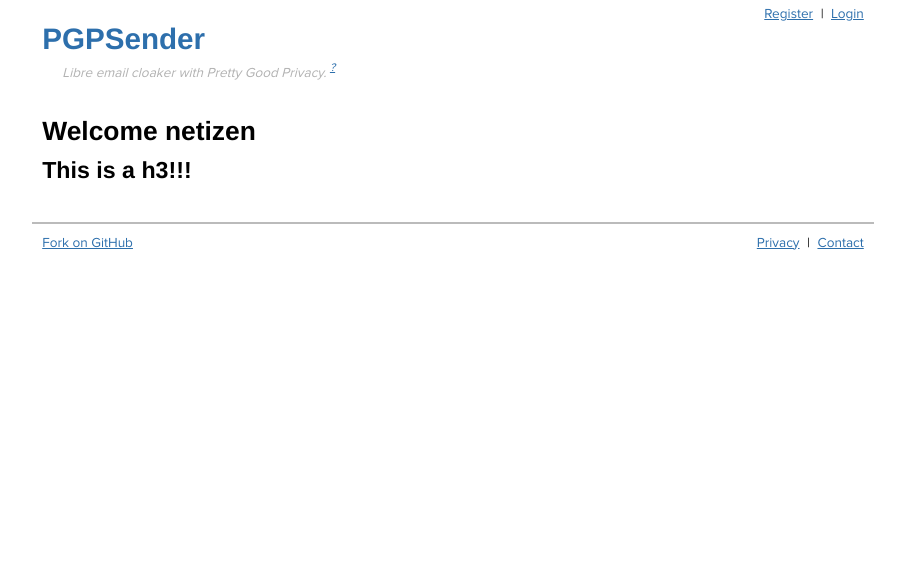
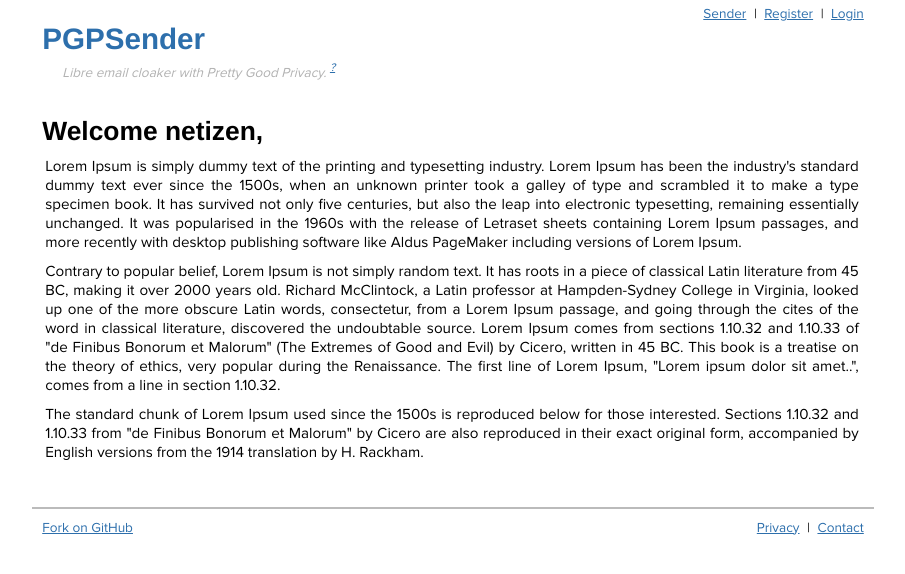
Before and after one commit to antagon/pgpsenderorg, a PHP site: page / in a window 1280 px wide. Shown: the top 574 px of the page, without its empty margins (187-1092 px from the left). Run offline with PHP 8.4, Linux system fonts and the light colour scheme.

Commit message:
Enable sessions in the pages.
If a user attempts to access login or register page already
authenticated, redirect him to index page.

Display user menu.

```diff
--- a/www/contact.php
+++ b/www/contact.php
@@ -1,3 +1,7 @@
+<?php
+	session_start ();
+?>
+
 <!DOCTYPE html>
 <html>
 	<head>
--- a/www/include/top_menu.php
+++ b/www/include/top_menu.php
@@ -1 +1,5 @@
-<a href="register.php">Register</a> <span class="delim">|</span> <a href="login.php">Login</a>
+<?php if ( isset ($_SESSION["user"]) ){ ?>
+	<a href="sender.php">Sender</a> <span class="delim">|</span> <a href="user.php">@<?php echo $_SESSION["user"]["name"]; ?></a> <span class="delim">|</span> <a href="logout.php">Logout</a>
+<?php } else { ?>
+	<a href="sender.php">Sender</a> <span class="delim">|</span> <a href="register.php">Register</a> <span class="delim">|</span> <a href="login.php">Login</a>
+<?php } ?>
--- a/www/index.php
+++ b/www/index.php
@@ -1,3 +1,7 @@
+<?php
+	session_start ();
+?>
+
 <!DOCTYPE html>
 <html>
 	<head>
@@ -21,9 +25,38 @@
 ?>
 			</div>
 
-			<h2>Welcome netizen</h2>
+			<h2>Welcome netizen,</h2>
 
-			<h3>This is a h3!!!</h3>
+			<p>
+Lorem Ipsum is simply dummy text of the printing and typesetting industry.
+Lorem Ipsum has been the industry's standard dummy text ever since the 1500s,
+when an unknown printer took a galley of type and scrambled it to make a type
+specimen book. It has survived not only five centuries, but also the leap into
+electronic typesetting, remaining essentially unchanged. It was popularised in
+the 1960s with the release of Letraset sheets containing Lorem Ipsum passages,
+and more recently with desktop publishing software like Aldus PageMaker
+including versions of Lorem Ipsum.
+			</p>
+
+			<p>
+Contrary to popular belief, Lorem Ipsum is not simply random text. It has roots
+in a piece of classical Latin literature from 45 BC, making it over 2000 years
+old. Richard McClintock, a Latin professor at Hampden-Sydney College in
+Virginia, looked up one of the more obscure Latin words, consectetur, from a
+Lorem Ipsum passage, and going through the cites of the word in classical
+literature, discovered the undoubtable source. Lorem Ipsum comes from sections
+1.10.32 and 1.10.33 of "de Finibus Bonorum et Malorum" (The Extremes of Good
+and Evil) by Cicero, written in 45 BC. This book is a treatise on the theory of
+ethics, very popular during the Renaissance. The first line of Lorem Ipsum,
+"Lorem ipsum dolor sit amet..", comes from a line in section 1.10.32.
+			</p>
+
+			<p>
+The standard chunk of Lorem Ipsum used since the 1500s is reproduced below for
+those interested. Sections 1.10.32 and 1.10.33 from "de Finibus Bonorum et
+Malorum" by Cicero are also reproduced in their exact original form,
+accompanied by English versions from the 1914 translation by H. Rackham.
+			</p>
 
 			</div>
 
--- a/www/privacy.php
+++ b/www/privacy.php
@@ -1,3 +1,7 @@
+<?php
+	session_start ();
+?>
+
 <!DOCTYPE html>
 <html>
 	<head>
```
Also changed, not shown: www/login.php (+9 -0 lines), www/register.php (+9 -0 lines).
